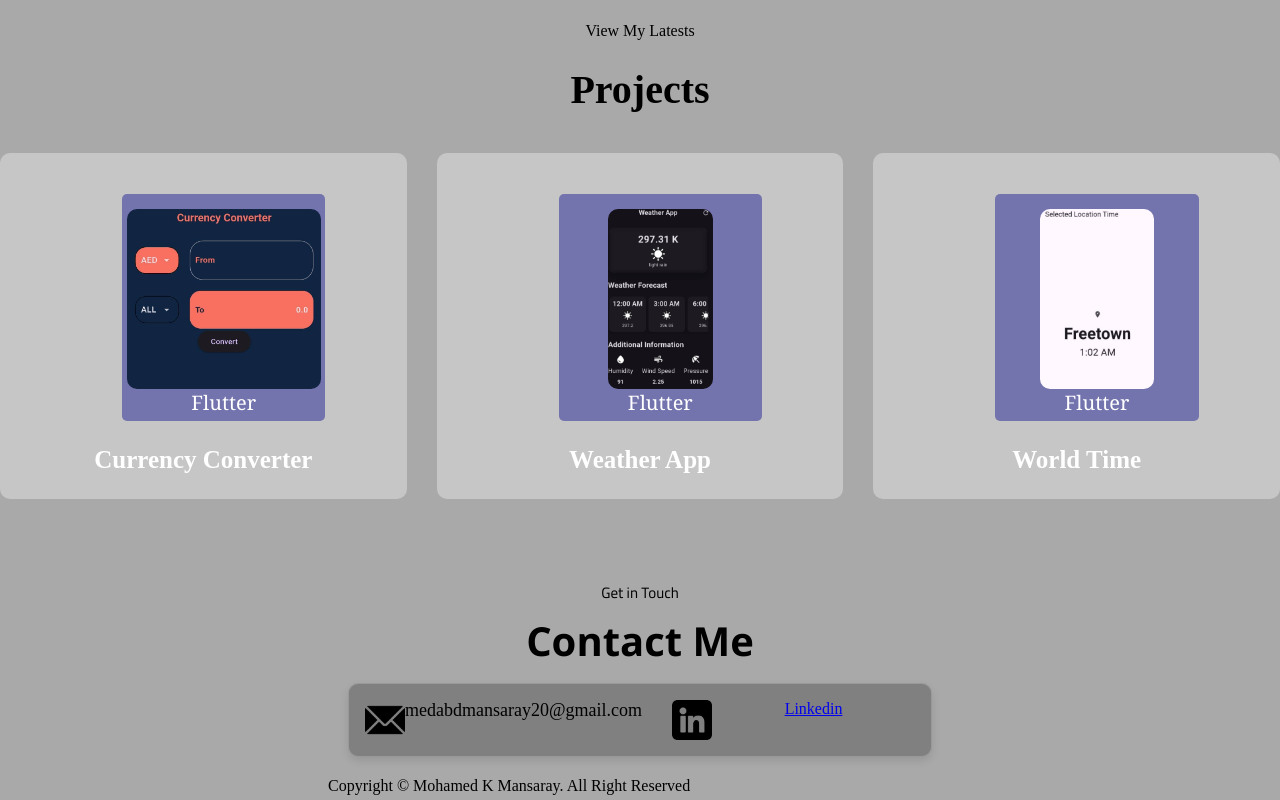
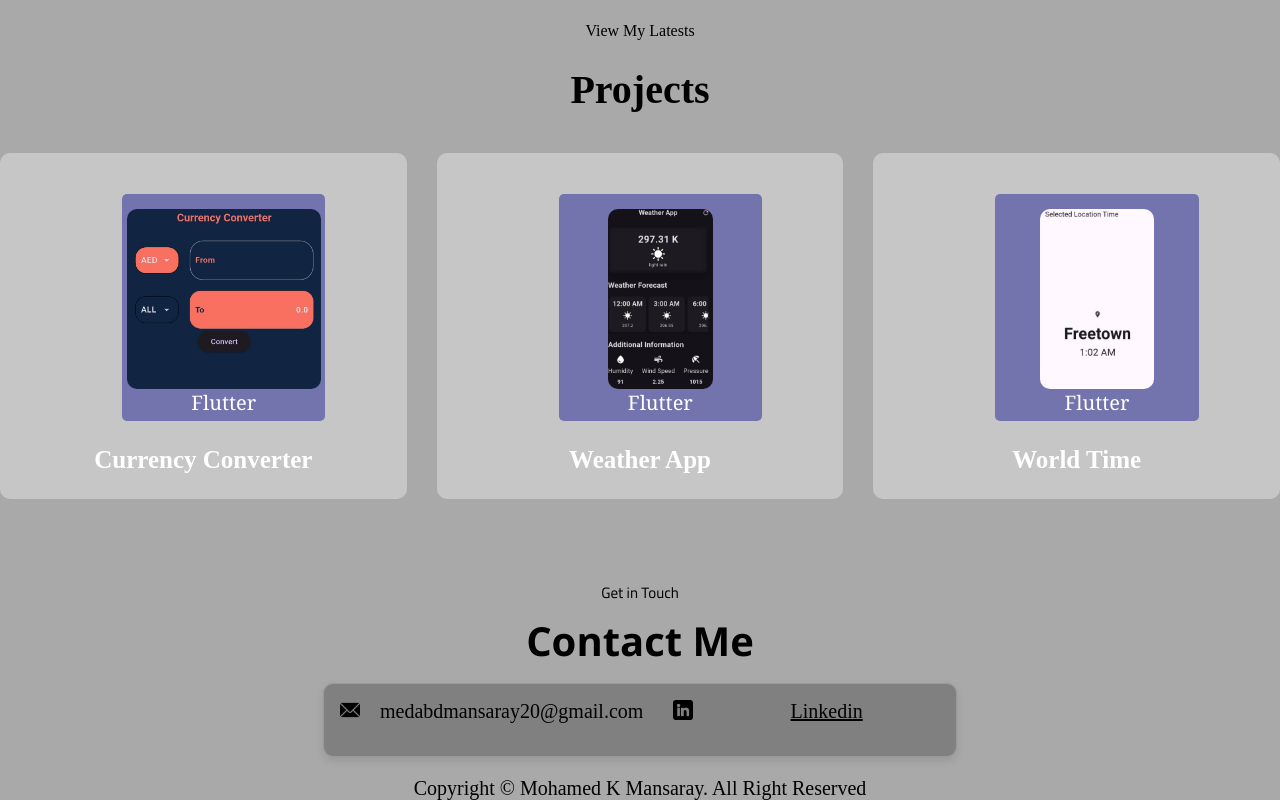
Before and after one commit to MMK-897/my-personal-portfolio, a plain HTML site: page personal-portfolio.html in a window 1280 px wide. Shown: the part 538-1338 px from the top of the page. Drawn offline with nearby package versions, Linux system fonts and the light colour scheme; a web font is replaced by a local one.

Commit message:
I modified the copy right text, making the text bigger and align it center

```diff
--- a/personal-portfolio.css
+++ b/personal-portfolio.css
@@ -278,7 +278,7 @@ a.contact-link {
   height: 40px;
   border-radius: 4px;
   text-align: center;
-  width: 550px;
+  width: 600px;
   border: 1px solid #dddddd44;
   border-radius: 10px;
   box-shadow: 0 4px 8px rgba(0, 0, 0, 0.1);
@@ -288,11 +288,25 @@ a.contact-link {
 }
 .email{
   color: black;
-  font-size: 18px;
+  font-size: 20px;
 }
 a.email{
   text-decoration: none;
 }
+
+.linkedin{
+  color: black;
+  font-size: 20px;
+}
+.copy-right-section{
+  display: flex;
+  justify-content: center;
+  font-size: 20px;
+  color: black;
+
+
+}
+
 @media (max-width: 768px) {
   .name {
     font-size: 20px;
@@ -301,9 +315,7 @@ a.email{
     font-size: 16px;
     gap: 15px;
   }
-.linkedin{
-  color: black;
-}
+
   .main-container {
     flex-direction: column;
     gap: 10px;
--- a/personal-portfolio.html
+++ b/personal-portfolio.html
@@ -100,15 +100,15 @@
       <p class="paragraph">Get in Touch</p>
       <p class="contact-text">Contact Me</p>
       <div class="contact-details">
-        <img src="images/email.png" alt="" width="40px" height="40px" />
+        <img src="images/email.png" alt="" width="20px" height="20px" />
         <a href="mailto:medabdmansaray20@gmail.com" class="email">
           medabdmansaray20@gmail.com
         </a>
-        <img src="images/linkedin.png" alt="" width="40px" height="40px" />
+        <img src="images/linkedin.png" alt="" width="20px" height="20px" />
         <a  href="https://www.linkedin.com/in/mohamed-kolleh-mansaray-044592321/"
               target="_blank" class="linkedin">Linkedin</a>
       </div>
-      Copyright &copy; Mohamed K Mansaray. All Right Reserved
+     <div class="copy-right-section"> Copyright &copy; Mohamed K Mansaray. All Right Reserved  </div>
     </footer>
     <script type="module" src="portfolio.js"></script>
   </body>
```
